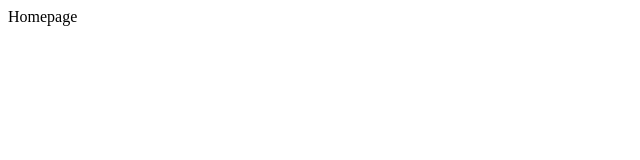
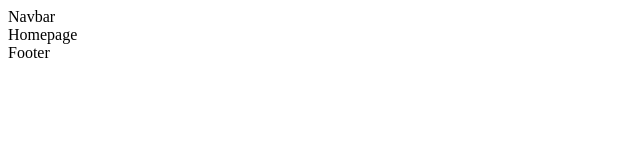
Before and after one commit to Alek30k/F-Pizzas, a Next.js app: page / in a window 1280 px wide. Shown: the top 160 px of the page, without its empty margins (0-640 px from the left). Built offline with nearby package versions, Linux system fonts and the light colour scheme.

Commit message:
last commit

```diff
--- a/pages/_app.js
+++ b/pages/_app.js
@@ -1,5 +1,11 @@
-// import "@/styles/globals.css";
+// import "../styles/globals.css";
+
+import Layout from "./components/Layout";
 
 export default function App({ Component, pageProps }) {
-  return <Component {...pageProps} />;
+  return (
+    <Layout>
+      <Component {...pageProps} />
+    </Layout>
+  );
 }
--- a/pages/components/Layout.js
+++ b/pages/components/Layout.js
@@ -1,10 +1,10 @@
 import Footer from "./Footer";
-import NavBar from "./Navbar";
+import Navbar from "./Navbar";
 
 const Layout = ({ children }) => {
   return (
     <>
-      <NavBar />
+      <Navbar />
       {children}
       <Footer />
     </>
--- a/styles/globals.css
+++ b/styles/globals.css
@@ -1,98 +1,9 @@
-:root {
-  --max-width: 1100px;
-  --border-radius: 12px;
-  --font-mono: ui-monospace, Menlo, Monaco, "Cascadia Mono", "Segoe UI Mono",
-    "Roboto Mono", "Oxygen Mono", "Ubuntu Monospace", "Source Code Pro",
-    "Fira Mono", "Droid Sans Mono", "Courier New", monospace;
-
-  --foreground-rgb: 0, 0, 0;
-  --background-start-rgb: 214, 219, 220;
-  --background-end-rgb: 255, 255, 255;
-
-  --primary-glow: conic-gradient(
-    from 180deg at 50% 50%,
-    #16abff33 0deg,
-    #0885ff33 55deg,
-    #54d6ff33 120deg,
-    #0071ff33 160deg,
-    transparent 360deg
-  );
-  --secondary-glow: radial-gradient(
-    rgba(255, 255, 255, 1),
-    rgba(255, 255, 255, 0)
-  );
-
-  --tile-start-rgb: 239, 245, 249;
-  --tile-end-rgb: 228, 232, 233;
-  --tile-border: conic-gradient(
-    #00000080,
-    #00000040,
-    #00000030,
-    #00000020,
-    #00000010,
-    #00000010,
-    #00000080
-  );
-
-  --callout-rgb: 238, 240, 241;
-  --callout-border-rgb: 172, 175, 176;
-  --card-rgb: 180, 185, 188;
-  --card-border-rgb: 131, 134, 135;
-}
-
-@media (prefers-color-scheme: dark) {
-  :root {
-    --foreground-rgb: 255, 255, 255;
-    --background-start-rgb: 0, 0, 0;
-    --background-end-rgb: 0, 0, 0;
-
-    --primary-glow: radial-gradient(rgba(1, 65, 255, 0.4), rgba(1, 65, 255, 0));
-    --secondary-glow: linear-gradient(
-      to bottom right,
-      rgba(1, 65, 255, 0),
-      rgba(1, 65, 255, 0),
-      rgba(1, 65, 255, 0.3)
-    );
-
-    --tile-start-rgb: 2, 13, 46;
-    --tile-end-rgb: 2, 5, 19;
-    --tile-border: conic-gradient(
-      #ffffff80,
-      #ffffff40,
-      #ffffff30,
-      #ffffff20,
-      #ffffff10,
-      #ffffff10,
-      #ffffff80
-    );
-
-    --callout-rgb: 20, 20, 20;
-    --callout-border-rgb: 108, 108, 108;
-    --card-rgb: 100, 100, 100;
-    --card-border-rgb: 200, 200, 200;
-  }
-}
-
-* {
-  box-sizing: border-box;
+html,
+body {
   padding: 0;
   margin: 0;
-}
-
-html,
-body {
-  max-width: 100vw;
-  overflow-x: hidden;
-}
-
-body {
-  color: rgb(var(--foreground-rgb));
-  background: linear-gradient(
-      to bottom,
-      transparent,
-      rgb(var(--background-end-rgb))
-    )
-    rgb(var(--background-start-rgb));
+  font-family: -apple-system, BlinkMacSystemFont, Segoe UI, Roboto, Oxygen,
+    Ubuntu, Cantarell, Fira Sans, Droid Sans, Helvetica Neue, sans-serif;
 }
 
 a {
@@ -100,8 +11,6 @@
   text-decoration: none;
 }
 
-@media (prefers-color-scheme: dark) {
-  html {
-    color-scheme: dark;
-  }
+* {
+  box-sizing: border-box;
 }
```
